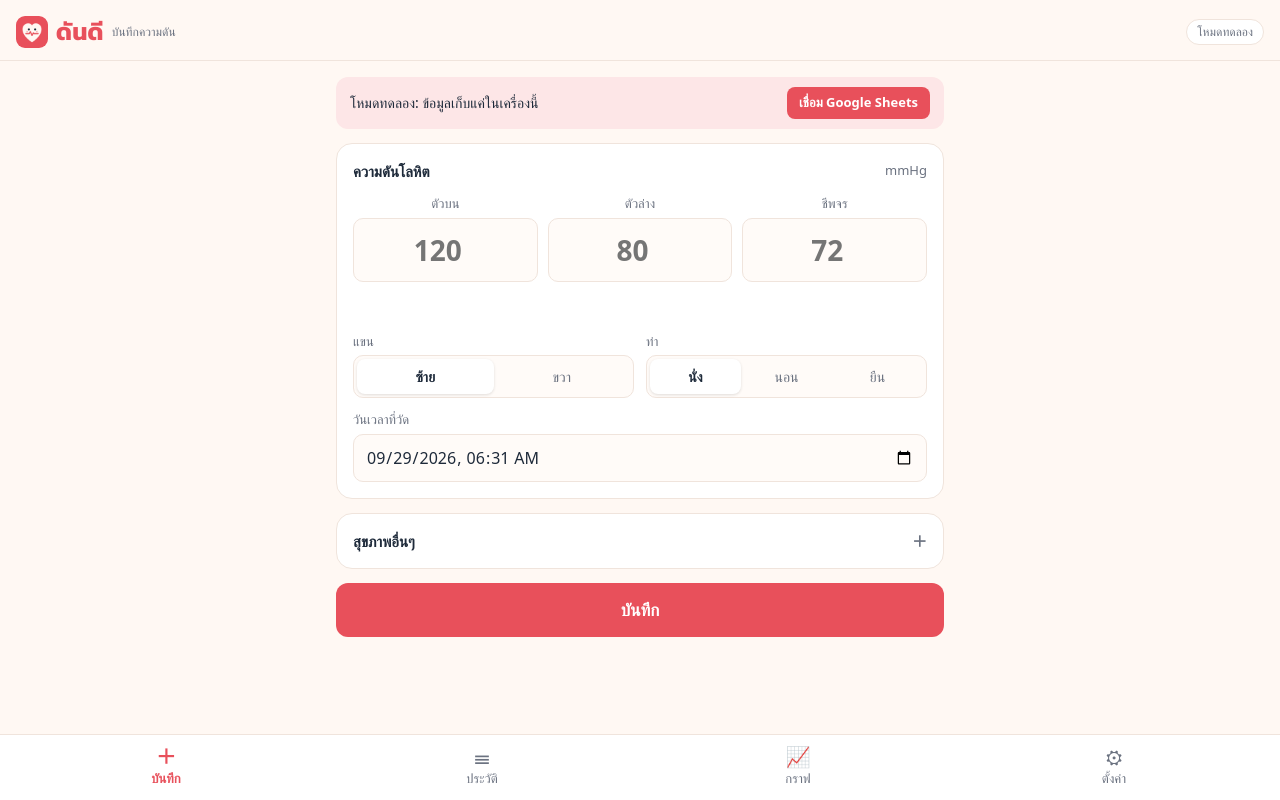
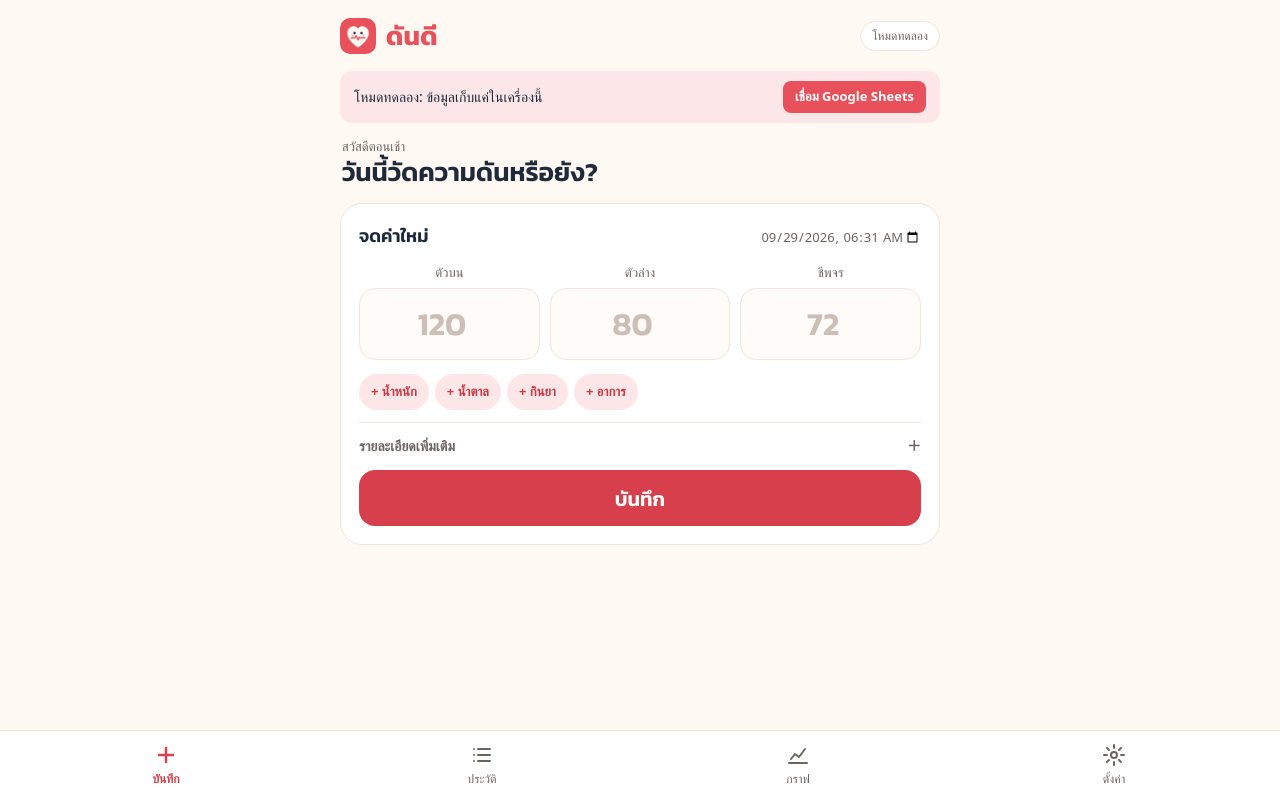
Before and after one commit to bearpanda2012-wq/health-log, a plain HTML site: page index.html in a window 1280 px wide. Drawn offline with nearby package versions, Linux system fonts and the light colour scheme; a web font is replaced by a local one.

Commit message:
ดีไซน์ใหม่ A: การ์ดค่าล่าสุด+กราฟเส้น, คำทักทาย, ปุ่มลัด, ไอคอนเมนูใหม่
Co-Authored-By: Claude Opus 5.5 <noreply@anthropic.com>
Claude-Session: https://claude.ai/code/session_01QuzVCuffMu9WfKb67FHoZ9

```diff
--- a/index.html
+++ b/index.html
@@ -15,27 +15,29 @@
 <script src="https://cdnjs.cloudflare.com/ajax/libs/Chart.js/4.4.1/chart.umd.min.js"></script>
 <style>
 :root{
-  --bg:#FFF8F3;--card:#fff;--ink:#1E2A3A;--muted:#6B7280;--line:#F0E4DC;
-  --accent:#E8505B;--accent-soft:#FDE6E7;--field:#FFFBF8;
-  --good:#1FA38A;--ok:#2f80ed;--hn:#d98a06;--h1:#ea580c;--h2:#dc2626;--crit:#9f1239;--low:#7c3aed;
+  --bg:#FFF8F3;--card:#fff;--ink:#1E2A3A;--muted:#6B6460;--line:#F0E4DC;
+  --accent:#E8505B;--accent-ink:#D63F4B;--accent-soft:#FDE6E7;--accent-text:#C93B46;--field:#FFFBF8;
+  --good:#147A66;--good-soft:#DDF3EE;--ok:#2f80ed;--hn:#d98a06;--h1:#ea580c;--h2:#dc2626;--crit:#9f1239;--low:#7c3aed;
 }
 @media (prefers-color-scheme:dark){:root{
   --bg:#15131A;--card:#1E1B24;--ink:#F3EEEA;--muted:#A59DA3;--line:#2E2A33;
-  --accent:#F06A73;--accent-soft:#3A2227;--field:#24212A;
+  --accent:#F06A73;--accent-ink:#E04F5B;--accent-soft:#3A2227;--accent-text:#F59AA0;--field:#24212A;
+  --good:#3CC4A8;--good-soft:#1B312C;
 }}
+:root{color-scheme:light dark}
 *{box-sizing:border-box;margin:0;padding:0}
 [hidden]{display:none!important}
 body{font-family:'IBM Plex Sans Thai',system-ui,sans-serif;background:var(--bg);color:var(--ink);
   font-size:16px;line-height:1.5;padding-bottom:84px;-webkit-tap-highlight-color:transparent}
-header{position:sticky;top:0;z-index:5;background:var(--bg);padding:14px 16px 10px;
-  display:flex;align-items:center;justify-content:space-between;gap:8px;border-bottom:1px solid var(--line)}
-header h1{font-family:'Kanit',sans-serif;font-size:24px;font-weight:700;display:flex;align-items:center;gap:8px;color:var(--accent);letter-spacing:.3px}
-header h1 img{width:32px;height:32px;border-radius:9px}
+header{position:sticky;top:0;z-index:5;background:var(--bg);padding:16px 20px 10px;max-width:640px;margin:0 auto;
+  display:flex;align-items:center;justify-content:space-between;gap:8px}
+header h1{font-family:'Kanit',sans-serif;font-size:26px;font-weight:700;display:flex;align-items:center;gap:10px;color:var(--accent);letter-spacing:.3px}
+header h1 img{width:36px;height:36px;border-radius:10px}
 header h1 small{font-family:'IBM Plex Sans Thai',sans-serif;font-size:12px;font-weight:500;color:var(--muted);letter-spacing:0}
-.status{font-size:12px;color:var(--muted);background:var(--card);border:1px solid var(--line);padding:3px 10px;border-radius:99px;white-space:nowrap}
-.status.on{color:var(--good)}
-main{max-width:640px;margin:0 auto;padding:16px}
-.card{background:var(--card);border:1px solid var(--line);border-radius:16px;padding:16px;margin-bottom:14px}
+.status{font-size:12px;font-weight:600;color:var(--muted);background:var(--card);border:1px solid var(--line);padding:5px 11px;border-radius:99px;white-space:nowrap}
+.status.on{color:var(--good);background:var(--good-soft);border-color:transparent}
+main{max-width:640px;margin:0 auto;padding:6px 20px 16px}
+.card{background:var(--card);border:1px solid var(--line);border-radius:22px;padding:18px;margin-bottom:14px}
 .card h2{font-size:15px;font-weight:600;margin-bottom:12px;display:flex;justify-content:space-between;align-items:center}
 .card h2 small{font-weight:400;color:var(--muted);font-size:13px}
 label.f{display:block;font-size:13px;color:var(--muted);margin-bottom:4px}
@@ -43,9 +45,22 @@ input,select,textarea{width:100%;font:inherit;color:var(--ink);background:var(--
   border-radius:10px;padding:10px 12px;outline:none}
 input:focus,select:focus,textarea:focus{border-color:var(--accent)}
 textarea{resize:vertical;min-height:64px}
-.bp{display:grid;grid-template-columns:1fr 1fr 1fr;gap:10px}
-.bp input{font-size:28px;font-weight:700;text-align:center;padding:10px 4px}
-.bp label.f{text-align:center}
+.bp{display:grid;grid-template-columns:repeat(3,minmax(0,1fr));gap:10px}
+.bp label{display:flex;flex-direction:column;gap:6px;font-size:13px;color:var(--muted);text-align:center}
+.bp input{height:72px;border-width:1.5px;border-radius:16px;font-family:'Kanit',sans-serif;font-size:32px;font-weight:600;text-align:center;padding:4px}
+.bp input::placeholder{color:#CDBFB6}
+@media (prefers-color-scheme:dark){.bp input::placeholder{color:#4F4954}.when::-webkit-calendar-picker-indicator{filter:invert(1)}}
+.hello{margin:6px 2px 14px}
+.hello-q{font-family:'Kanit',sans-serif;font-weight:600;font-size:26px;line-height:1.25}
+.rec-head{display:flex;align-items:baseline;justify-content:space-between;gap:8px;margin-bottom:14px}
+.rec-title{font-family:'Kanit',sans-serif;font-weight:600;font-size:18px}
+.when{width:auto;border:0;background:none;padding:0;font-size:13px;color:var(--muted);text-align:right;min-width:0;max-width:60%}
+.qchips{display:flex;flex-wrap:wrap;gap:6px;margin:14px 0 2px}
+.qchip{font:inherit;font-size:13px;font-weight:600;color:var(--accent-text);background:var(--accent-soft);border:1.5px solid transparent;border-radius:99px;padding:7px 11px;min-height:36px;cursor:pointer}
+.qchip.on{border-color:var(--accent-text);background:var(--card)}
+.last{display:flex;justify-content:space-between;align-items:center;gap:10px}
+.last .big{font-family:'Kanit',sans-serif;font-size:38px;font-weight:700;line-height:1.1}
+.last .right{display:flex;flex-direction:column;align-items:flex-end;gap:10px}
 .grid2{display:grid;grid-template-columns:1fr 1fr;gap:12px}
 .row{margin-top:12px}
 .seg{display:flex;background:var(--field);border:1px solid var(--line);border-radius:10px;padding:3px}
@@ -53,11 +68,13 @@ textarea{resize:vertical;min-height:64px}
 .seg label{flex:1;text-align:center;padding:7px 4px;border-radius:8px;font-size:14px;cursor:pointer;color:var(--muted)}
 .seg input:checked+label{background:var(--card);color:var(--ink);font-weight:600;box-shadow:0 1px 3px rgba(0,0,0,.12)}
 .badge{display:inline-block;font-size:13px;font-weight:600;padding:3px 10px;border-radius:99px;color:#fff}
-.b-good{background:var(--good)}.b-ok{background:var(--ok)}.b-hn{background:var(--hn)}.b-h1{background:var(--h1)}
+.b-good{background:#147A66}.b-ok{background:var(--ok)}.b-hn{background:var(--hn)}.b-h1{background:var(--h1)}
 .b-h2{background:var(--h2)}.b-crit{background:var(--crit)}.b-low{background:var(--low)}
-#bpLive{margin-top:12px;min-height:26px;text-align:center}
+#bpLive{margin-top:12px;text-align:center}
+#bpLive:empty{display:none}
 .warn{margin-top:10px;background:var(--accent-soft);color:var(--ink);border-radius:10px;padding:10px 12px;font-size:14px;display:none}
-details summary{cursor:pointer;font-weight:600;font-size:15px;list-style:none;display:flex;justify-content:space-between}
+details{margin-top:12px;border-top:1px solid var(--line);padding-top:12px}
+details summary{cursor:pointer;font-weight:600;font-size:14px;color:var(--muted);list-style:none;display:flex;justify-content:space-between}
 details summary::after{content:'＋';color:var(--muted)}
 details[open] summary::after{content:'－'}
 details[open] summary{margin-bottom:12px}
@@ -67,11 +84,10 @@ details[open] summary{margin-bottom:12px}
 .chips input:checked+label{background:var(--accent-soft);border-color:var(--accent);color:var(--accent);font-weight:600}
 .check{display:flex;align-items:center;gap:10px;font-size:15px;cursor:pointer}
 .check input{width:20px;height:20px;accent-color:var(--accent)}
-.btn{width:100%;font:inherit;font-weight:600;font-size:17px;border:0;border-radius:12px;padding:14px;
-  background:var(--accent);color:#fff;cursor:pointer}
+.btn{width:100%;font:inherit;font-weight:600;font-size:17px;border:0;border-radius:16px;padding:14px;
+  background:var(--accent-ink);color:#fff;cursor:pointer}
+#saveBtn{font-family:'Kanit',sans-serif;font-size:20px;height:56px;margin-top:14px}
 .btn:disabled{opacity:.6}
-.last{display:flex;justify-content:space-between;align-items:center;gap:10px}
-.last .big{font-size:26px;font-weight:700}
 .muted{color:var(--muted);font-size:13px}
 .stats{display:grid;grid-template-columns:1fr 1fr;gap:10px}
 .stat{background:var(--field);border-radius:12px;padding:10px 12px}
@@ -91,10 +107,11 @@ details[open] summary{margin-bottom:12px}
 .empty{text-align:center;color:var(--muted);padding:40px 10px}
 nav{position:fixed;bottom:0;left:0;right:0;background:var(--card);border-top:1px solid var(--line);
   display:flex;padding:6px 8px calc(6px + env(safe-area-inset-bottom));z-index:6}
-nav button{flex:1;font:inherit;font-size:13px;background:none;border:0;color:var(--muted);padding:6px;cursor:pointer;
-  display:flex;flex-direction:column;align-items:center;gap:2px}
-nav button .i{font-size:20px;line-height:1}
-nav button.on{color:var(--accent);font-weight:600}
+nav button{flex:1;font:inherit;font-size:12px;background:none;border:0;color:var(--muted);padding:6px;cursor:pointer;min-height:48px;
+  display:flex;flex-direction:column;align-items:center;justify-content:center;gap:3px}
+nav button svg{width:24px;height:24px;fill:none;stroke:currentColor;stroke-width:2;stroke-linecap:round;stroke-linejoin:round}
+nav button.on{color:var(--accent-ink);font-weight:700}
+nav button.on svg{stroke-width:2.4}
 #toast{position:fixed;left:50%;bottom:90px;transform:translateX(-50%) translateY(20px);background:var(--ink);color:var(--bg);
   padding:10px 18px;border-radius:99px;font-size:14px;opacity:0;transition:.25s;pointer-events:none;z-index:9;max-width:90vw;text-align:center}
 #toast.show{opacity:1;transform:translateX(-50%) translateY(0)}
@@ -113,7 +130,7 @@ nav button.on{color:var(--accent);font-weight:600}
 </head>
 <body>
 <header>
-  <h1><img src="icon-192.png" alt="">ดันดี<small>บันทึกความดัน</small></h1>
+  <h1><img src="icon-192.png" alt="">ดันดี</h1>
   <button class="status" id="status" type="button">กำลังโหลด…</button>
 </header>
 
@@ -121,19 +138,32 @@ nav button.on{color:var(--accent);font-weight:600}
   <!-- ===== บันทึก ===== -->
   <section id="tab-add">
     <div class="banner" id="demoBanner" hidden><span>โหมดทดลอง: ข้อมูลเก็บแค่ในเครื่องนี้</span><button type="button" data-go="settings">เชื่อม Google Sheets</button></div>
+    <div class="hello"><div class="muted" id="greet">สวัสดี</div><div class="hello-q" id="helloQ">วันนี้วัดความดันหรือยัง?</div></div>
     <div class="card" id="lastCard" hidden></div>
 
-    <form id="form" autocomplete="off">
-      <div class="card">
-        <h2>ความดันโลหิต <small>mmHg</small></h2>
+    <form id="form" class="card" autocomplete="off">
+      <div class="rec-head">
+        <span class="rec-title">จดค่าใหม่</span>
+        <input id="datetime" class="when" type="datetime-local" aria-label="วันเวลาที่วัด">
+      </div>
       <div class="bp">
-          <div><label class="f" for="sys">ตัวบน</label><input id="sys" type="number" inputmode="numeric" placeholder="120"></div>
-          <div><label class="f" for="dia">ตัวล่าง</label><input id="dia" type="number" inputmode="numeric" placeholder="80"></div>
-          <div><label class="f" for="pulse">ชีพจร</label><input id="pulse" type="number" inputmode="numeric" placeholder="72"></div>
+        <label for="sys">ตัวบน<input id="sys" type="number" inputmode="numeric" placeholder="120"></label>
+        <label for="dia">ตัวล่าง<input id="dia" type="number" inputmode="numeric" placeholder="80"></label>
+        <label for="pulse">ชีพจร<input id="pulse" type="number" inputmode="numeric" placeholder="72"></label>
       </div>
       <div id="bpLive"></div>
       <div class="warn" id="bpWarn">ค่าสูงมาก ให้นั่งพัก 5 นาทีแล้ววัดซ้ำ ถ้ายังสูงและมีอาการเจ็บหน้าอก ปวดหัวรุนแรง แขนขาอ่อนแรง พูดไม่ชัด หรือตามัว ให้โทร <b>1669</b> หรือไปโรงพยาบาลทันที</div>
-        <div class="grid2 row">
+
+      <div class="qchips">
+        <button type="button" class="qchip" data-q="weight">+ น้ำหนัก</button>
+        <button type="button" class="qchip" data-q="sugar">+ น้ำตาล</button>
+        <button type="button" class="qchip" data-q="med" id="qMed">+ กินยา</button>
+        <button type="button" class="qchip" data-q="sym">+ อาการ</button>
+      </div>
+
+      <details id="more">
+        <summary>รายละเอียดเพิ่มเติม</summary>
+        <div class="grid2">
           <div><label class="f">แขน</label>
             <div class="seg"><input type="radio" name="arm" id="armL" value="ซ้าย" checked><label for="armL">ซ้าย</label><input type="radio" name="arm" id="armR" value="ขวา"><label for="armR">ขวา</label></div>
           </div>
@@ -141,13 +171,7 @@ nav button.on{color:var(--accent);font-weight:600}
             <div class="seg"><input type="radio" name="posture" id="pS" value="นั่ง" checked><label for="pS">นั่ง</label><input type="radio" name="posture" id="pL" value="นอน"><label for="pL">นอน</label><input type="radio" name="posture" id="pU" value="ยืน"><label for="pU">ยืน</label></div>
           </div>
         </div>
-        <div class="row"><label class="f" for="datetime">วันเวลาที่วัด</label><input id="datetime" type="datetime-local"></div>
-      </div>
-
-      <div class="card">
-        <details id="more">
-          <summary>สุขภาพอื่นๆ</summary>
-          <div class="grid2">
+        <div class="grid2 row">
           <div><label class="f" for="weight">น้ำหนัก (กก.)</label><input id="weight" type="number" step="0.1" inputmode="decimal"></div>
           <div><label class="f" for="temp">อุณหภูมิ (°C)</label><input id="temp" type="number" step="0.1" inputmode="decimal"></div>
           <div><label class="f" for="sugar">น้ำตาลในเลือด (mg/dL)</label><input id="sugar" type="number" inputmode="numeric"></div>
@@ -157,12 +181,11 @@ nav button.on{color:var(--accent);font-weight:600}
           <div><label class="f" for="sleep">นอน (ชม.)</label><input id="sleep" type="number" step="0.5" inputmode="decimal"></div>
         </div>
         <div class="row"><label class="check"><input type="checkbox" id="med"> กินยาประจำวันแล้ว</label></div>
-          <div class="row"><label class="f">อาการ</label>
+        <div class="row" id="symRow"><label class="f">อาการ</label>
           <div class="chips" id="symChips"></div>
         </div>
         <div class="row"><label class="f" for="note">โน้ต</label><textarea id="note" placeholder="เช่น ดื่มกาแฟก่อนวัด, นอนน้อย, เครียด"></textarea></div>
       </details>
-      </div>
 
       <button class="btn" id="saveBtn" type="submit">บันทึก</button>
     </form>
@@ -236,15 +259,15 @@ nav button.on{color:var(--accent);font-weight:600}
       <p class="muted">ดาวน์โหลดข้อมูลทั้งหมดเป็นไฟล์ CSV (เปิดใน Excel ได้)</p>
       <div class="btnrow"><button class="btn2" type="button" id="exportCsv">ดาวน์โหลด CSV</button></div>
     </div>
-    <p class="muted" style="text-align:center">ดันดี · เวอร์ชัน 7 · <a href="landing.html" style="color:inherit">เกี่ยวกับ</a></p>
+    <p class="muted" style="text-align:center">ดันดี · เวอร์ชัน 8 · <a href="landing.html" style="color:inherit">เกี่ยวกับ</a></p>
   </section>
 </main>
 
 <nav>
-  <button data-tab="add" class="on"><span class="i">＋</span>บันทึก</button>
-  <button data-tab="history"><span class="i">☰</span>ประวัติ</button>
-  <button data-tab="chart"><span class="i">📈</span>กราฟ</button>
-  <button data-tab="settings"><span class="i">⚙︎</span>ตั้งค่า</button>
+  <button data-tab="add" class="on"><svg viewBox="0 0 24 24" aria-hidden="true"><path d="M12 5v14M5 12h14"/></svg>บันทึก</button>
+  <button data-tab="history"><svg viewBox="0 0 24 24" aria-hidden="true"><path d="M8 6h12M8 12h12M8 18h12M4 6h.01M4 12h.01M4 18h.01"/></svg>ประวัติ</button>
+  <button data-tab="chart"><svg viewBox="0 0 24 24" aria-hidden="true"><path d="M3 20h18M5 16l4-5 4 3 6-8"/></svg>กราฟ</button>
+  <button data-tab="settings"><svg viewBox="0 0 24 24" aria-hidden="true"><circle cx="12" cy="12" r="3"/><path d="M12 2v3M12 19v3M2 12h3M19 12h3M4.9 4.9l2.1 2.1M17 17l2.1 2.1M4.9 19.1L7 17M17 7l2.1-2.1"/></svg>ตั้งค่า</button>
 </nav>
 <div id="toast"></div>
 
@@ -359,10 +382,21 @@ function updateLive(){
 }
 ['sys','dia'].forEach(id => $('#'+id).addEventListener('input', updateLive));
 
+function syncMedChip(){ $('#qMed').classList.toggle('on', $('#med').checked); $('#qMed').textContent = $('#med').checked ? '✓ กินยา' : '+ กินยา'; }
+$('#med').addEventListener('change', syncMedChip);
+document.querySelectorAll('.qchip').forEach(b => b.addEventListener('click', () => {
+  const q = b.dataset.q;
+  if (q === 'med') { $('#med').checked = !$('#med').checked; syncMedChip(); return; }
+  $('#more').open = true;
+  const target = q === 'sym' ? $('#symRow') : $('#' + q);
+  target.scrollIntoView({ behavior: 'smooth', block: 'center' });
+  if (q !== 'sym') setTimeout(() => target.focus({ preventScroll: true }), 300);
+}));
+
 function resetForm(){
   ['sys','dia','pulse','weight','temp','sugar','spo2','sleep','note'].forEach(id => $('#'+id).value = '');
   document.querySelectorAll('#symChips input').forEach(i => i.checked = false);
-  $('#med').checked = false;
+  $('#med').checked = false; syncMedChip();
   $('#datetime').value = localInput(new Date());
   updateLive();
 }
@@ -440,14 +474,39 @@ function itemHTML(r){
   </div>`;
 }
 
+function relDay(d){
+  const t = new Date(); t.setHours(0,0,0,0);
+  const x = new Date(d); x.setHours(0,0,0,0);
+  const diff = Math.round((t - x) / 864e5);
+  return diff === 0 ? 'วันนี้' : diff === 1 ? 'เมื่อวาน' : fmtShort(d);
+}
+function sparkline(vals){
+  if (vals.length < 2) return '';
+  const W = 96, H = 40, p = 4, mn = Math.min(...vals), mx = Math.max(...vals), rg = (mx - mn) || 1;
+  const pts = vals.map((v, i) => [p + i * (W - 2 * p) / (vals.length - 1), p + (1 - (v - mn) / rg) * (H - 2 * p)]);
+  const last = pts[pts.length - 1];
+  return `<svg width="${W}" height="${H}" viewBox="0 0 ${W} ${H}" aria-label="แนวโน้มตัวบนล่าสุด"><polyline points="${pts.map(q => q.map(n => n.toFixed(1)).join(',')).join(' ')}" fill="none" stroke="var(--accent)" stroke-width="3" stroke-linecap="round" stroke-linejoin="round"/><circle cx="${last[0].toFixed(1)}" cy="${last[1].toFixed(1)}" r="4" fill="var(--accent)"/></svg>`;
+}
 function renderLast(){
-  const last = records.find(r => has(r.sys));
+  const bpAll = records.filter(r => has(r.sys));
+  const last = bpAll[0];
   const el = $('#lastCard');
+  // คำทักทาย
+  const h = new Date().getHours();
+  $('#greet').textContent = h < 12 ? 'สวัสดีตอนเช้า' : h < 17 ? 'สวัสดีตอนบ่าย' : 'สวัสดีตอนเย็น';
+  const today = bpAll.filter(r => relDay(new Date(r.datetime)) === 'วันนี้').length;
+  $('#helloQ').textContent = today ? `วันนี้วัดแล้ว ${today} ครั้ง` : 'วันนี้วัดความดันหรือยัง?';
   if (!last) { el.hidden = true; return; }
   const d = new Date(last.datetime);
+  const wk = inRange(7).filter(r => has(r.sys));
+  const aS = avg(wk.map(r => +r.sys)), aD = avg(wk.map(r => +r.dia));
+  const spark = sparkline(bpAll.slice(0, 7).reverse().map(r => +r.sys));
   el.hidden = false;
-  el.innerHTML = `<div class="last"><div><div class="muted">ค่าความดันล่าสุด · ${fmtShort(d)} ${fmtTime(d)}</div>
-    <div class="big">${last.sys}/${last.dia}${has(last.pulse) ? ` <span class="muted">ชีพจร ${last.pulse}</span>` : ''}</div></div>${badge(bpClass(last.sys, last.dia))}</div>`;
+  el.innerHTML = `<div class="last"><div>
+      <div class="muted">ล่าสุด · ${relDay(d)} ${fmtTime(d)}</div>
+      <div class="big">${last.sys}/${last.dia}</div>
+      <div class="muted">${has(last.pulse) ? 'ชีพจร ' + last.pulse : ''}${has(last.pulse) && aS ? ' · ' : ''}${aS ? `เฉลี่ย 7 วัน ${Math.round(aS)}/${Math.round(aD)}` : ''}</div>
+    </div><div class="right">${badge(bpClass(last.sys, last.dia))}${spark}</div></div>`;
 }
 
 function avg(arr){ return arr.length ? arr.reduce((a,b) => a + b, 0) / arr.length : null; }
```
Lines whose indentation alone changed are shown as unchanged.
